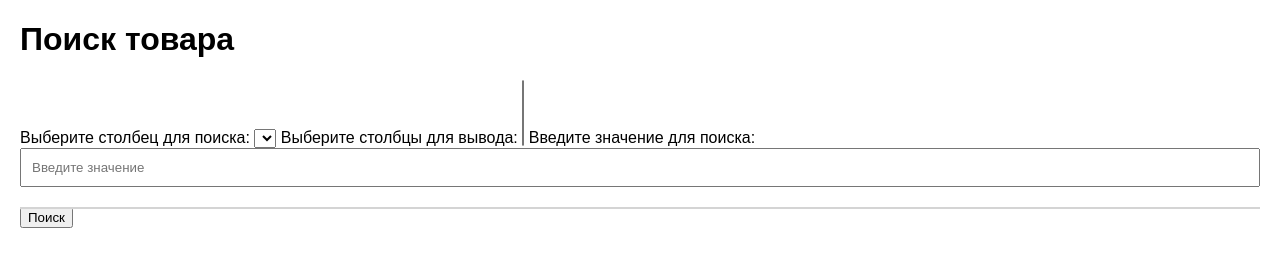
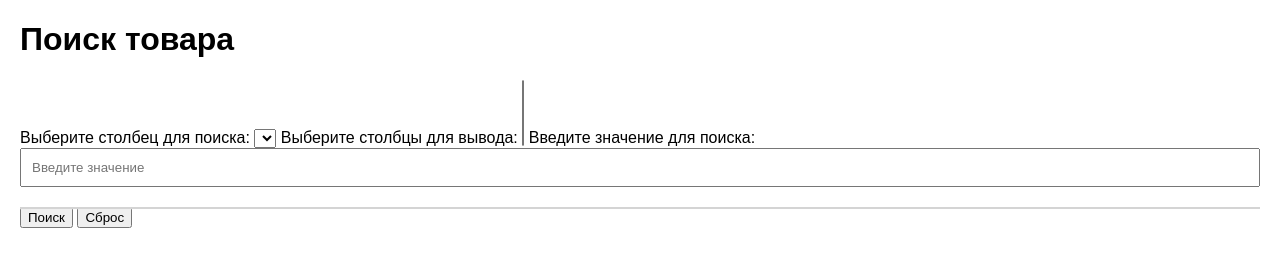
Before and after one commit to Alexei-rzn/Find, a plain HTML site: page index.html in a window 1280 px wide. Drawn offline with Linux system fonts and the light colour scheme; no server answers.

Commit message:
Update index.html

```diff
--- a/index.html
+++ b/index.html
@@ -58,6 +58,7 @@
     </div>
 
     <button onclick="performSearch()">Поиск</button>
+    <button onclick="resetSearch()">Сброс</button>
 
     <!-- Результаты поиска -->
     <div id="search-results"></div>
@@ -167,6 +168,13 @@
             }
         }
 
+        // Функция сброса поиска
+        function resetSearch() {
+            document.getElementById('search-input').value = '';  // Очистка поля поиска
+            document.getElementById('autocomplete-list').innerHTML = '';  // Очистка списка автозаполнения
+            document.getElementById('search-results').innerHTML = '';  // Очистка результатов поиска
+        }
+
         // Добавляем слушатель для автозаполнения
         document.getElementById('search-input').addEventListener('input', filterSuggestions);
 
```
